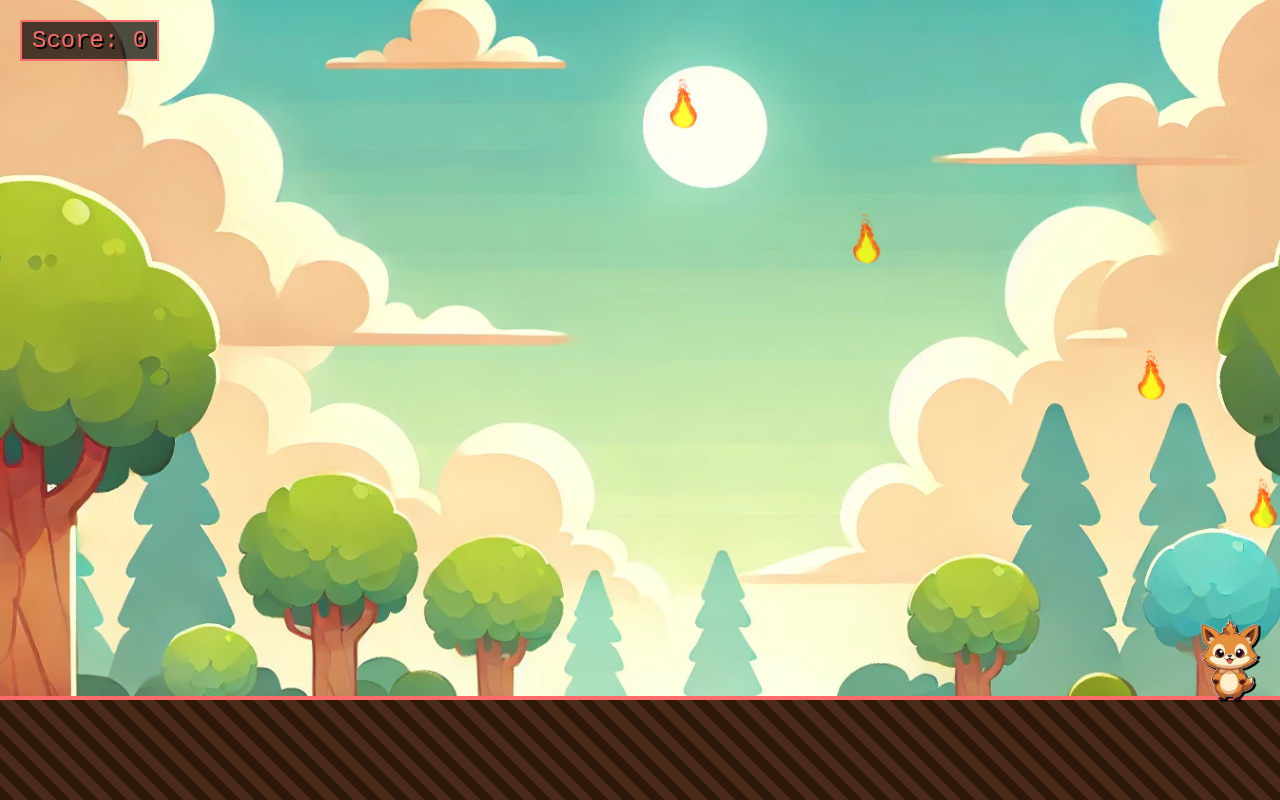
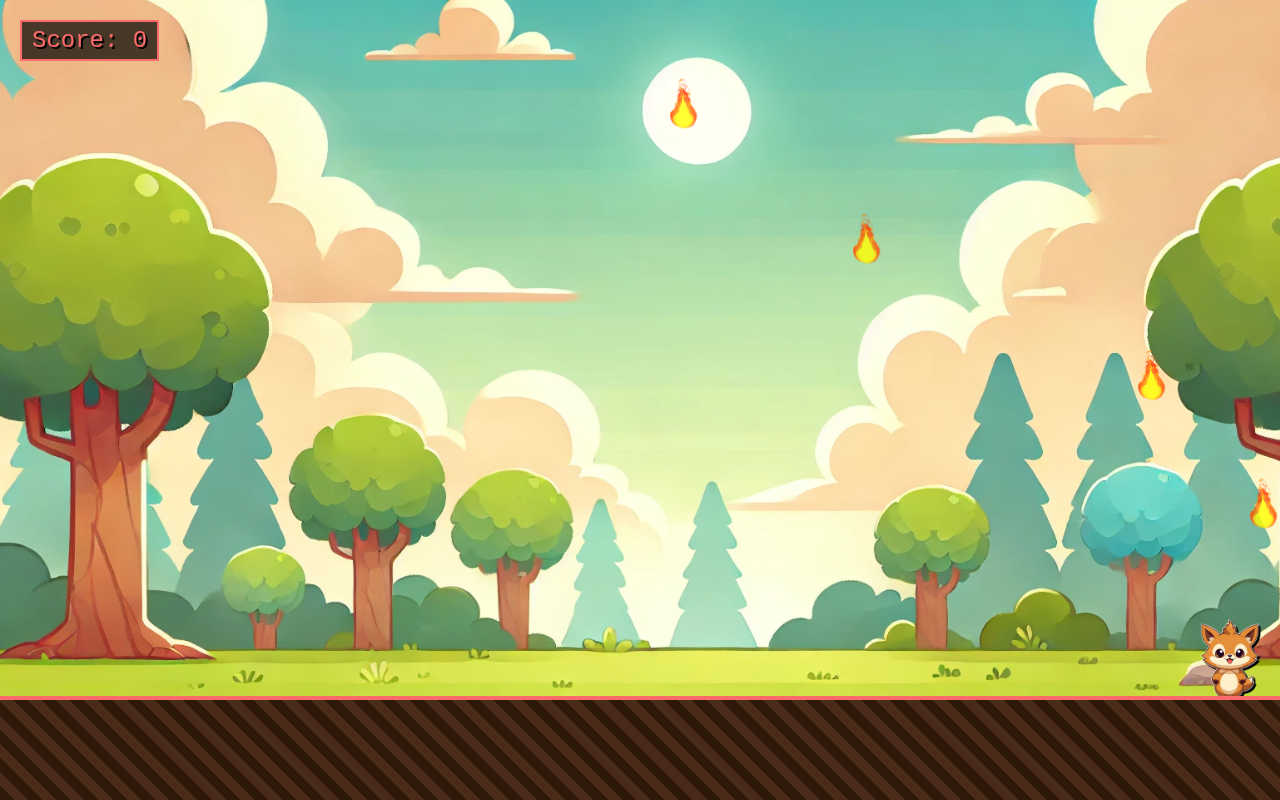
Before and after one commit to rohith-karra/ball, a plain HTML site: page index.html in a window 1280 px wide. Drawn offline with Linux system fonts and the light colour scheme.

Commit message:
updating bg cover

```diff
--- a/index.html
+++ b/index.html
@@ -7,19 +7,28 @@
     <meta name="mobile-web-app-capable" content="yes">
     <title>Save the Fox!</title>
     <style>
-        body {
-        margin: 0;
-        overflow: hidden;
-        background-image: url('bg.png');
-        background-size: cover;       /* Ensures image covers full screen */
-        background-position: center;  /* Centers the background image */
-        background-repeat: no-repeat; /* Prevents image tiling */
-        font-family: 'Courier New', Courier, monospace;
+         body {
+            margin: 0;
+            overflow: hidden;
+            background: #0f0a1e; /* Fallback color */
+            font-family: 'Courier New', Courier, monospace;
         }
         #game-container {
             position: relative;
             width: 100vw;
             height: 100vh;
+        }
+        .background-image {
+            position: absolute;
+            top: 0;
+            left: 0;
+            width: 100%;
+            height: calc(100% - 100px); /* Full height minus ground height */
+            background-image: url('bg.png');
+            background-size: cover;
+            background-position: center bottom; /* Align to bottom */
+            background-repeat: no-repeat;
+            z-index: 0;
         }
         #ground {
             position: absolute;
@@ -34,6 +43,10 @@
                 #4a2b1a 20px
             ); /* Retro ground pattern */
             border-top: 4px solid #ff6b6b;
+            z-index: 2;
+        }
+        #fox, .falling-object, #score-board {
+            z-index: 1;
         }
 
         #fox {
@@ -122,6 +135,7 @@
 </head>
 <body>
     <div id="game-container">
+        <div class="background-image"></div>
         <div id="ground"></div>
         <div id="fox"></div>
         <div id="score-board">Score: 0</div>
```
